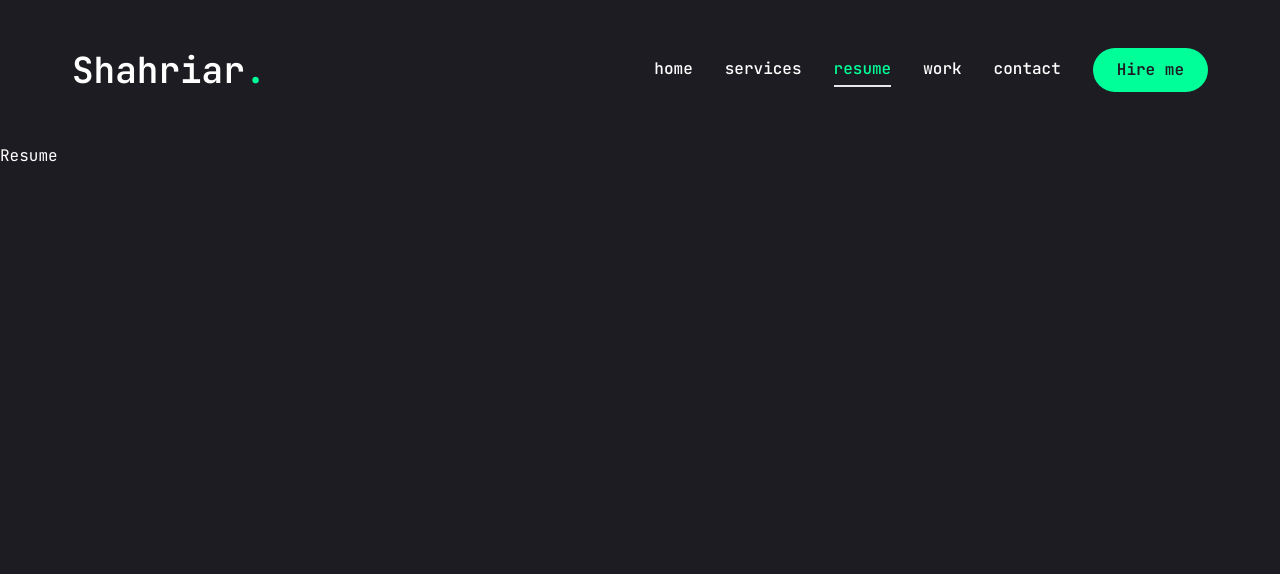
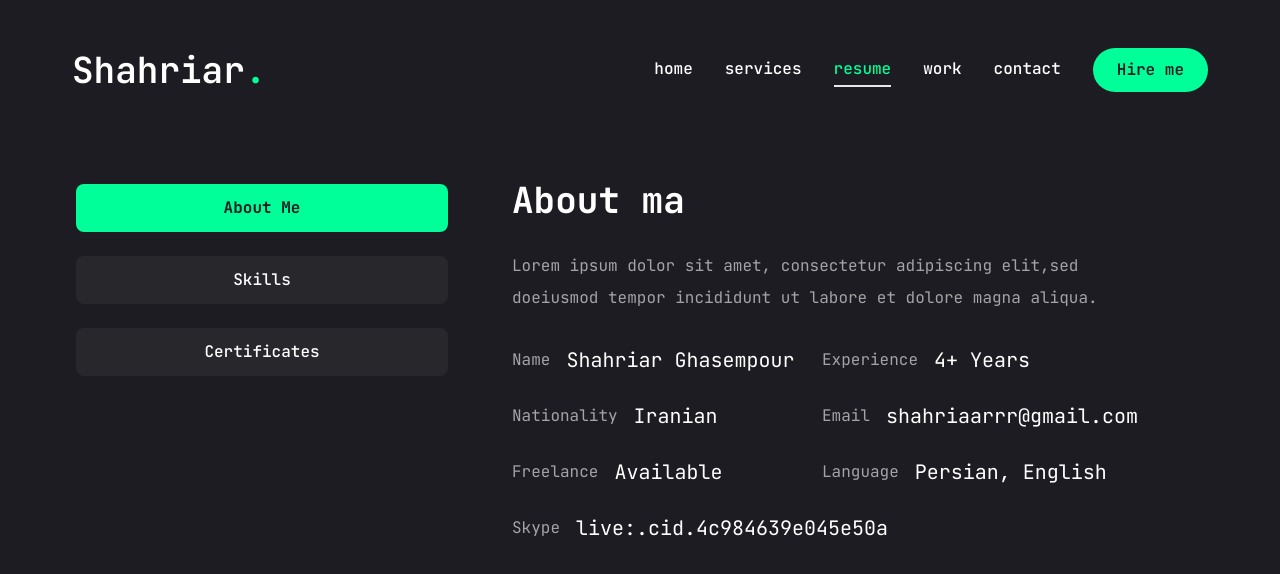
Before and after one commit to shahriaarrr/shahriaarrr.github.io, a Next.js app: page /resume in a window 1280 px wide. Shown: the top 574 px of the page. Built offline with nearby package versions, Linux system fonts and the light colour scheme.

Commit message:
design resume page

```diff
--- a/app/resume/page.jsx
+++ b/app/resume/page.jsx
@@ -1,8 +1,302 @@
-import React from 'react'
+"use client";
+
+// skill's icons
+import {
+  FaHtml5,
+  FaPython,
+  FaGitAlt,
+  FaLinux,
+  FaDocker,
+  FaDiscord,
+  FaDatabase,
+  FaCss3,
+} from "react-icons/fa";
+import { FaGolang } from "react-icons/fa6";
+import { SiDjango, SiRedis } from "react-icons/si";
+
+import { motion } from "framer-motion";
+
+// components
+import { Tabs, TabsContent, TabsList, TabsTrigger } from "@/components/ui/tabs";
+import { Tooltip, TooltipContent, TooltipProvider, TooltipTrigger } from "@/components/ui/tooltip";
+import { ScrollArea } from "@/components/ui/scroll-area";
+
+const about = {
+   title: "About ma",
+   description: "Lorem ipsum dolor sit amet, consectetur adipiscing elit,sed doeiusmod tempor incididunt ut labore et dolore magna aliqua.",
+   info: [
+    {
+      fieldName: "Name",
+      fieldValue: "Shahriar Ghasempour",
+    },
+    {
+      fieldName: "Experience",
+      fieldValue: "4+ Years",
+    },
+    {
+      fieldName: "Nationality",
+      fieldValue: "Iranian",
+    },
+    {
+      fieldName: "Email",
+      fieldValue: "shahriaarrr@gmail.com",
+    },
+    {
+      fieldName: "Freelance",
+      fieldValue: "Available",
+    },
+    {
+      fieldName: "Language",
+      fieldValue: "Persian, English",
+    },
+    {
+      fieldName: "Skype",
+      fieldValue: "live:.cid.4c984639e045e50a",
+    },
+   ],
+}
+
+// const experience = {
+//   icons: '/resume/badge.svg',
+//   title: 'my experience',
+//   description: "Lorem ipsum dolor sit amet, consectetur adipiscing elit",
+//   items:[
+//     {
+//       company: "abcd",
+//       position: "abc",
+//       duration: "",
+//     }
+//   ],
+// }
+
+const certificates = {
+  icons: '/resume/cap.svg',
+  title: "My Certificates",
+  description: "Lorem ipsum dolor sit amet, consectetur adipiscing elit",
+  items: [
+    {
+      institution: "Harvard University",
+      degree: "CS50X",
+      duration: "Sep 2023",
+    },
+    {
+      institution: "Code With Mosh",
+      degree: "The Ultimate Docker Course",
+      duration: "Mar 2023",
+    },
+    {
+      institution: "Udemy",
+      degree: "Python Django - Complete Course",
+      duration: "Jul 2022",
+    },
+    {
+      institution: "Maktabkhooneh",
+      degree: "Python Programming for Beginners ",
+      duration: "Jul 2021",
+    },
+    {
+      institution: "Maktabkhooneh",
+      degree: "Python Programming for Beginners ",
+      duration: "Jul 2021",
+    },
+    {
+      institution: "Maktabkhooneh",
+      degree: "Introduction to Programming with Java",
+      duration: "Feb 2021",
+    },
+  ],
+}
+
+const skills = {
+  title: "My Skills",
+  description: "Lorem ipsum dolor sit amet, consectetur adipiscing elit",
+  skillList:[
+    {
+      icon: <FaPython />,
+      name: "Python",
+    },
+    {
+      icon: <SiDjango />,
+      name: "Django",
+    },
+    {
+      icon: <FaGolang />,
+      name: "GOlang",
+    },
+    {
+      icon: <FaGitAlt />,
+      name: "Git",
+    },
+    {
+      icon: <FaLinux />,
+      name: "GNU/Linux",
+    },
+    {
+      icon: <FaDocker />,
+      name: "Docker",
+    },
+    {
+      icon: <FaDatabase />,
+      name: "SQL",
+    },
+    {
+      icon: <FaHtml5 />,
+      name: "HTML 5",
+    },
+    {
+      icon: <FaCss3 />,
+      name: "Css 3",
+    },
+    {
+      icon: <FaDiscord />,
+      name: "Discord.py",
+    },
+    {
+      icon: <SiRedis />,
+      name: "Redis",
+    },
+  ],
+}
+
 
 const Resume = () => {
   return (
-    <div>Resume</div>
+    <motion.div
+      initial={{opacity: 0}}
+      animate={{
+        opacity: 1,
+        transition: {
+          delay: 2.4,
+          duration: 0.4,
+          ease: "easeIn",
+        },
+      }}
+      className="min-h-[80vh] flex items-center justify-center py-12 xl:py-0"
+    >
+      <div className="container mx-auto">
+        <Tabs
+          defaultValue="about"
+          className="flex flex-col xl:flex-row gap-[60px] "
+        >
+          <TabsList className="flex flex-col w-full max-w-[380px] mx-auto xl:mx-0 gap-6">
+            <TabsTrigger value="about">About Me</TabsTrigger>
+            <TabsTrigger value="skills">Skills</TabsTrigger>
+            <TabsTrigger value="certificates">Certificates</TabsTrigger>
+          </TabsList>
+
+          {/* contents */}
+          <div className="min-h-[70vh] w-full">
+            {/* about */}
+            <TabsContent value="about" className="w-full text-center xl:text-left ">
+              <div className="flex flex-col gap-[30px]">
+                <h3 className="text-4xl font-bold">{about.title}</h3>
+                <p className="max-w-[600px] text-white/60 mx-auto xl:mx-0">
+                  {about.description}
+                </p>
+
+                <ul className="grid grid-cols-1 xl:grid-cols-2 gap-y-6 max-w-[620px]
+                mx-auto xl:mx-0"
+                >
+                  {about.info.map((item, index) => {
+                    return (
+                      <li key={index} className="flex items-center justify-center xl:justify-start gap-4">
+                        <span className="text-white/60 ">
+                          {item.fieldName}
+                        </span>
+                        <span className="text-xl">
+                          {item.fieldValue}
+                        </span>
+                      </li>
+                    )
+                  })}
+                </ul>
+              </div>
+            </TabsContent>
+
+            {/* skills */}
+            <TabsContent value="skills" className="w-full">
+              <div className="flex flex-col gap-[30px]">
+                <div className="flex flex-col gap-[30px] text-center xl:text-left">
+                  <h3 className="text-4xl font-bold">
+                    {skills.title}
+                  </h3>
+                  <p className="max-w-[600px] text-white/60 mx-auto xl:mx-0">
+                    {skills.description}
+                  </p>
+
+                  <ul className="grid grid-cols-2 sm:grid-cols-3 md:grid-cols-4 gap-4 xl:gap-[30px]">
+                    {skills.skillList.map((skill, index) => {
+                      return (
+                        <li key={index}>
+                          <TooltipProvider delayDuration={100}>
+                            <Tooltip>
+                              <TooltipTrigger className="w-full h-[150px] bg-[#232329] rounded-xl
+                                flex justify-center items-center group"
+                              >
+                                <div className="text-6xl group-hover:text-accent transition-all
+                                  duration-300"
+                                >
+                                  {skill.icon}
+                                </div>
+                              </TooltipTrigger>
+
+                              <TooltipContent>
+                                <p className="capitalize">{skill.name}</p>
+                              </TooltipContent>
+                            </Tooltip>
+                          </TooltipProvider>
+                        </li>
+                      )
+                    })}
+                  </ul>
+                </div>
+              </div>
+            </TabsContent>
+
+            {/* Certificates */}
+            <TabsContent value="certificates" className="w-full">
+            <div className="flex flex-col gap-[30px] text-center xl:text-left">
+                <h3 className="text-4xl font-bold">
+                  {certificates.title}
+                </h3>
+
+                <p className="max-w-[600px] text-white/60 mx-auto xl:mx-0">
+                  {certificates.description}
+                </p>
+
+                <ScrollArea className="h-[400px]">
+                  <ul className="grid grid-cols-1 lg:grid-cols-2 gap-[30px]">
+                    {certificates.items.map((item, index) => {
+                      return (
+                        <li key={index} className="bg-[#232329] h-[184px] py-6 px-10 rounded-xl flex flex-col
+                          justify-center items-center lg:items-start gap-1"
+                        >
+                          <span className="text-accent">{item.duration}</span>
+
+                          <h3 className="text-xl max-w-[260px] min-h-[60px] text-center lg:text-left">
+                            {item.degree}
+                          </h3>
+
+                          <div className="flex items-center gap-3">
+                            {/* dot */}
+                            <span className="w-[6px] h-[6px] rounded-full bg-accent">
+                            </span>
+
+                            <h3 className="text-white/60">
+                              {item.institution}
+                            </h3>
+                          </div>
+                        </li>
+                      )
+                    })}
+                  </ul>
+                </ScrollArea>
+              </div>
+            </TabsContent>
+          </div>
+        </Tabs>
+      </div>
+    </motion.div>
   )
 }
 
--- a/components/ui/scroll-area.jsx
+++ b/components/ui/scroll-area.jsx
@@ -32,7 +32,7 @@
       className
     )}
     {...props}>
-    <ScrollAreaPrimitive.ScrollAreaThumb className="relative flex-1 rounded-full bg-slate-200 dark:bg-slate-800" />
+    <ScrollAreaPrimitive.ScrollAreaThumb className="relative flex-1 rounded-full bg-accent dark:bg-slate-800" />
   </ScrollAreaPrimitive.ScrollAreaScrollbar>
 ))
 ScrollBar.displayName = ScrollAreaPrimitive.ScrollAreaScrollbar.displayName
--- a/components/ui/tabs.jsx
+++ b/components/ui/tabs.jsx
@@ -11,7 +11,7 @@
   <TabsPrimitive.List
     ref={ref}
     className={cn(
-      "inline-flex h-10 items-center justify-center rounded-md bg-slate-100 p-1 text-slate-500 dark:bg-slate-800 dark:text-slate-400",
+      "inline-flex h-auto rounded-md p-1 text-primary",
       className
     )}
     {...props} />
@@ -22,7 +22,7 @@
   <TabsPrimitive.Trigger
     ref={ref}
     className={cn(
-      "inline-flex items-center justify-center whitespace-nowrap rounded-sm px-3 py-1.5 text-sm font-medium ring-offset-white transition-all focus-visible:outline-none focus-visible:ring-2 focus-visible:ring-slate-950 focus-visible:ring-offset-2 disabled:pointer-events-none disabled:opacity-50 data-[state=active]:bg-white data-[state=active]:text-slate-950 data-[state=active]:shadow-sm dark:ring-offset-slate-950 dark:focus-visible:ring-slate-300 dark:data-[state=active]:bg-slate-950 dark:data-[state=active]:text-slate-50",
+      "inline-flex items-center w-full bg-[#27272c] justify-center whitespace-nowrap text-white rounded-lg p-3 text-base font-medium ring-offset-white transition-all disabled:pointer-events-none disabled:opacity-50 data-[state=active]:bg-accent data-[state=active]:text-primary data-[state=active]:font-bold data-[state=active]:shadow-sm",
       className
     )}
     {...props} />
@@ -33,7 +33,7 @@
   <TabsPrimitive.Content
     ref={ref}
     className={cn(
-      "mt-2 ring-offset-white focus-visible:outline-none focus-visible:ring-2 focus-visible:ring-slate-950 focus-visible:ring-offset-2 dark:ring-offset-slate-950 dark:focus-visible:ring-slate-300",
+      "min-h-[480px] ring-offset-white focus-visible:outline-none focus-visible:ring-2 focus-visible:ring-slate-950 focus-visible:ring-offset-2 dark:ring-offset-slate-950 dark:focus-visible:ring-slate-300",
       className
     )}
     {...props} />
```
